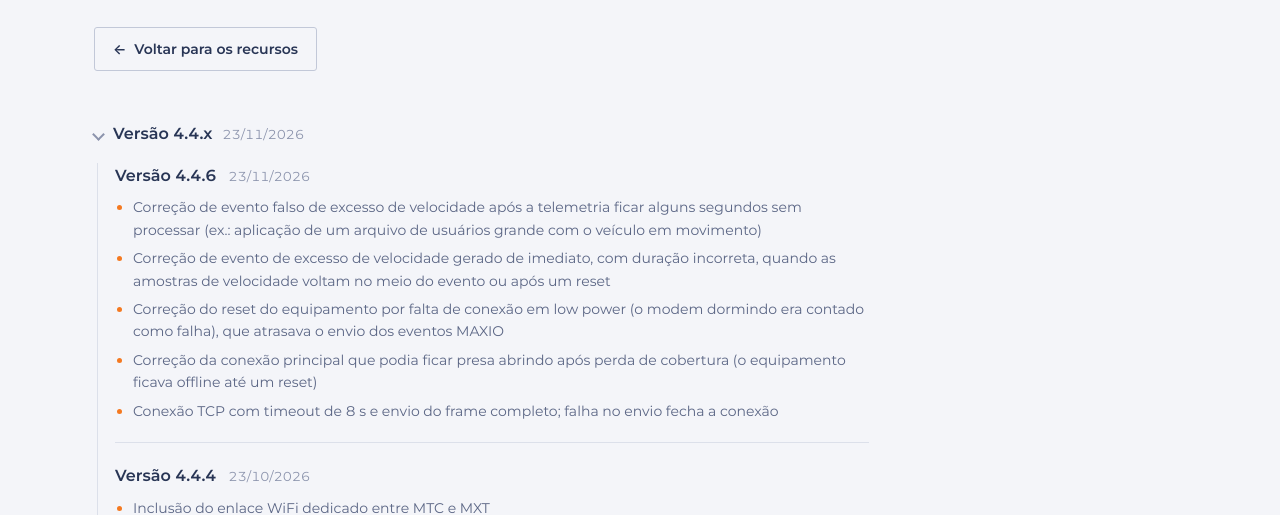
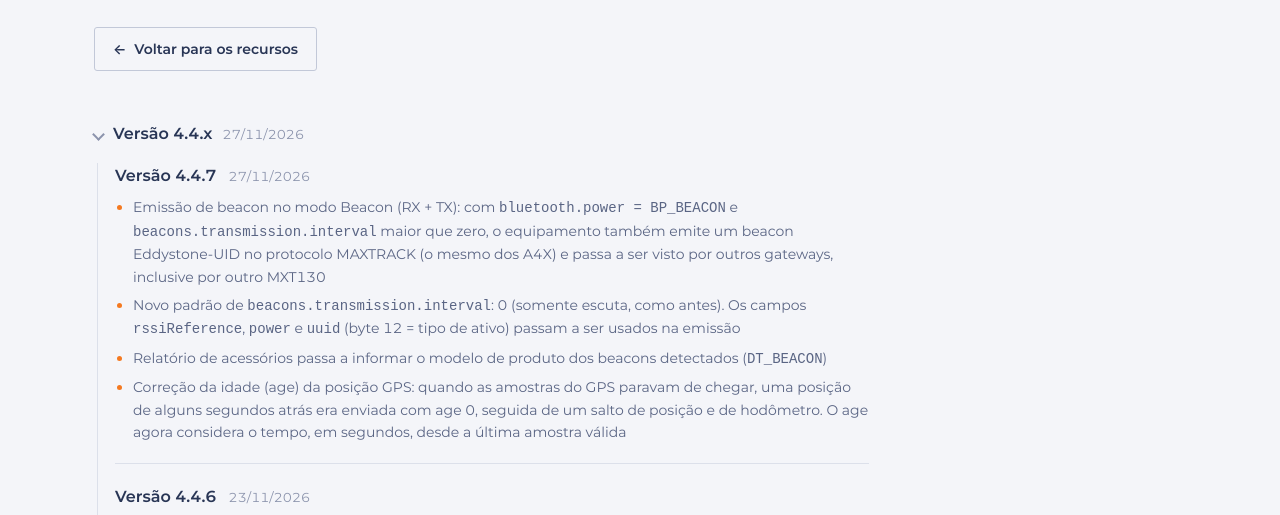
Before and after one commit to diegomaxtrack/mxt130v2, a plain HTML site: page releaseNotes.html in a window 1280 px wide. Shown: the part 227-742 px from the top of the page. Drawn offline with Linux system fonts and the light colour scheme.

Commit message:
Release notes: add version 4.4.7
Co-Authored-By: Claude Opus 5.5 <noreply@anthropic.com>

```diff
--- a/releaseNotes.html
+++ b/releaseNotes.html
@@ -679,9 +679,22 @@
     <details class="version-group" open>
       <summary>
         <span class="version-group-label">Versão 4.4.x</span>
-        <span class="version-group-meta">23/11/2026</span>
+        <span class="version-group-meta">27/11/2026</span>
       </summary>
       <div class="version-group-body">
+
+    <article class="release">
+      <div class="release-head">
+        <p class="release-version">Versão 4.4.7</p>
+        <span class="release-date">27/11/2026</span>
+      </div>
+      <ul>
+        <li>Emissão de beacon no modo Beacon (RX + TX): com <code>bluetooth.power = BP_BEACON</code> e <code>beacons.transmission.interval</code> maior que zero, o equipamento também emite um beacon Eddystone-UID no protocolo MAXTRACK (o mesmo dos A4X) e passa a ser visto por outros gateways, inclusive por outro MXT130</li>
+        <li>Novo padrão de <code>beacons.transmission.interval</code>: 0 (somente escuta, como antes). Os campos <code>rssiReference</code>, <code>power</code> e <code>uuid</code> (byte 12 = tipo de ativo) passam a ser usados na emissão</li>
+        <li>Relatório de acessórios passa a informar o modelo de produto dos beacons detectados (<code>DT_BEACON</code>)</li>
+        <li>Correção da idade (age) da posição GPS: quando as amostras do GPS paravam de chegar, uma posição de alguns segundos atrás era enviada com age 0, seguida de um salto de posição e de hodômetro. O age agora considera o tempo, em segundos, desde a última amostra válida</li>
+      </ul>
+    </article>
 
     <article class="release">
       <div class="release-head">
```
